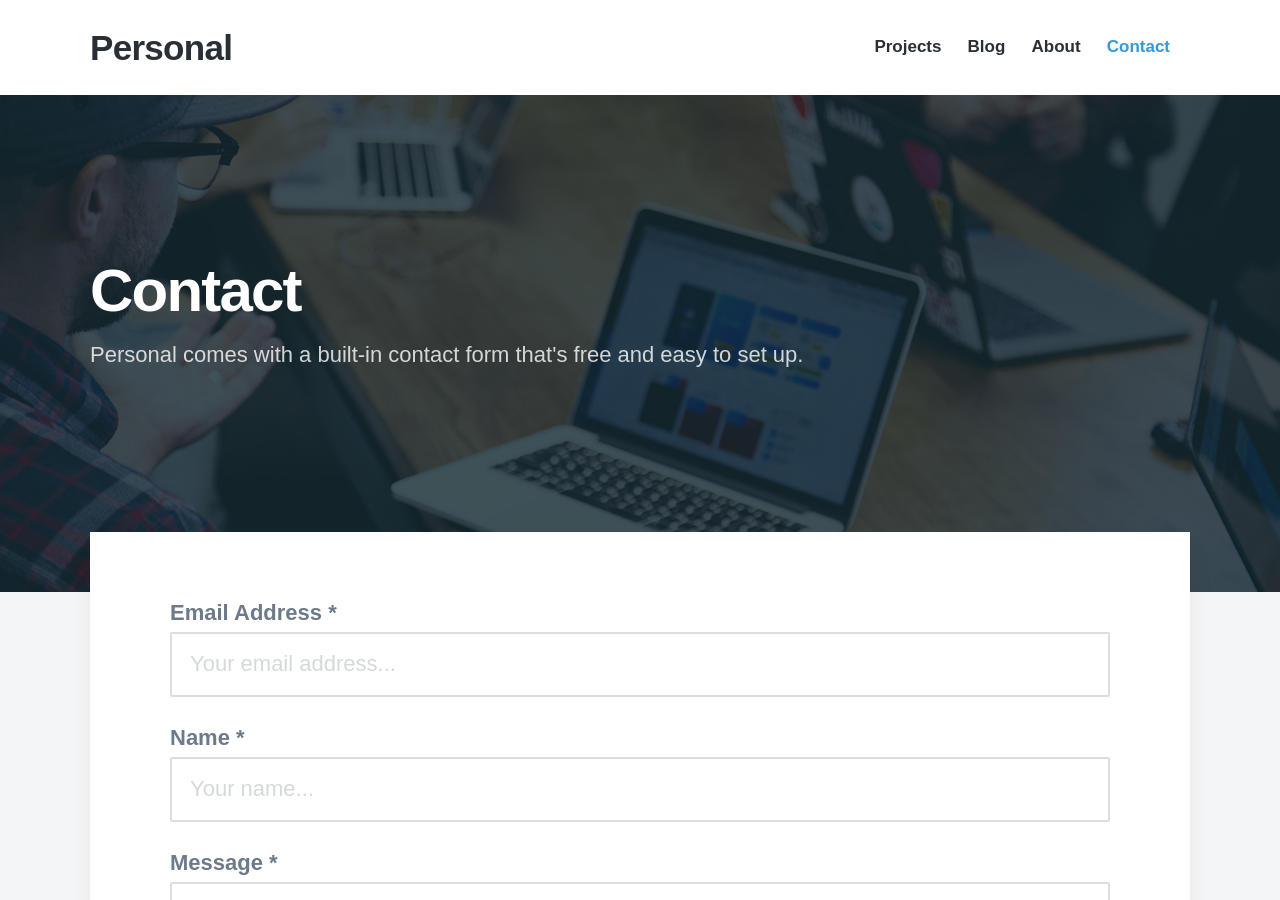
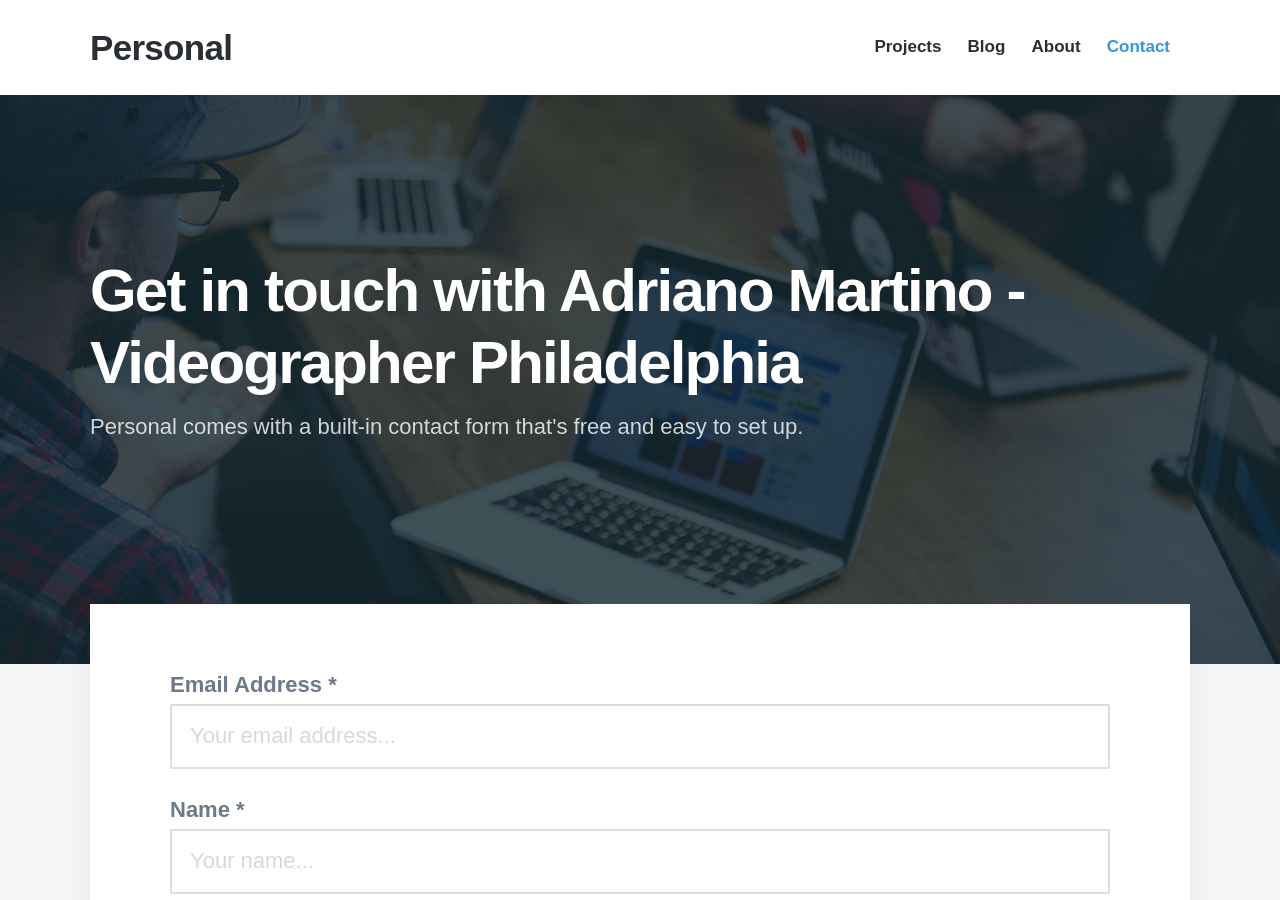
Before and after one commit to adrianomartino/amartino, a Jekyll site: the page built from _pages/contact.md, in a window 1280 px wide and 900 px high. Built offline with Jekyll 4.4.1, drawn with Linux system fonts in a browser that asks for light colours; nearby versions of some CDN libraries; some web fonts are replaced.

Commit message:
Update from Forestry.io Adriano Martino updated _pages/contact.md

```diff
--- a/_pages/contact.md
+++ b/_pages/contact.md
@@ -1,10 +1,11 @@
 ---
-title: Contact
-subtitle: Personal comes with a built-in contact form that's free and easy to set up.
+title: Get in touch with Adriano Martino - Videographer Philadelphia
+subtitle: Personal comes with a built-in contact form that's free and easy to set
+  up.
 description: Personal is the perfect theme for developers, designers and other creatives.
-featured_image: /images/demo/contact.jpg
+featured_image: "/images/demo/contact.jpg"
+
 ---
-
 {% include contact-form.html %}
 
 We've made a contact form that you can use with [Formspree](https://formspree.io/) to handle up to 50 submissions per month for free. You could also easily switch out the end-point to use another contact form service.
```
